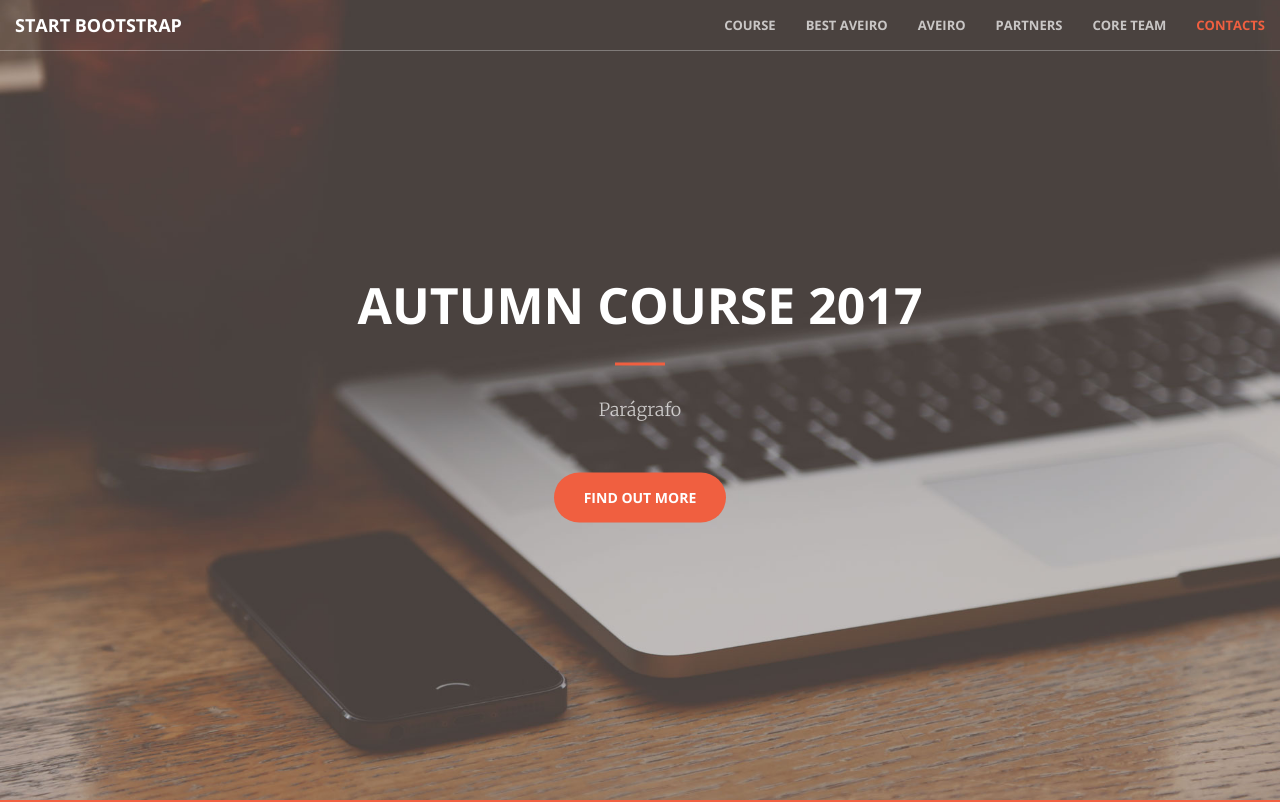
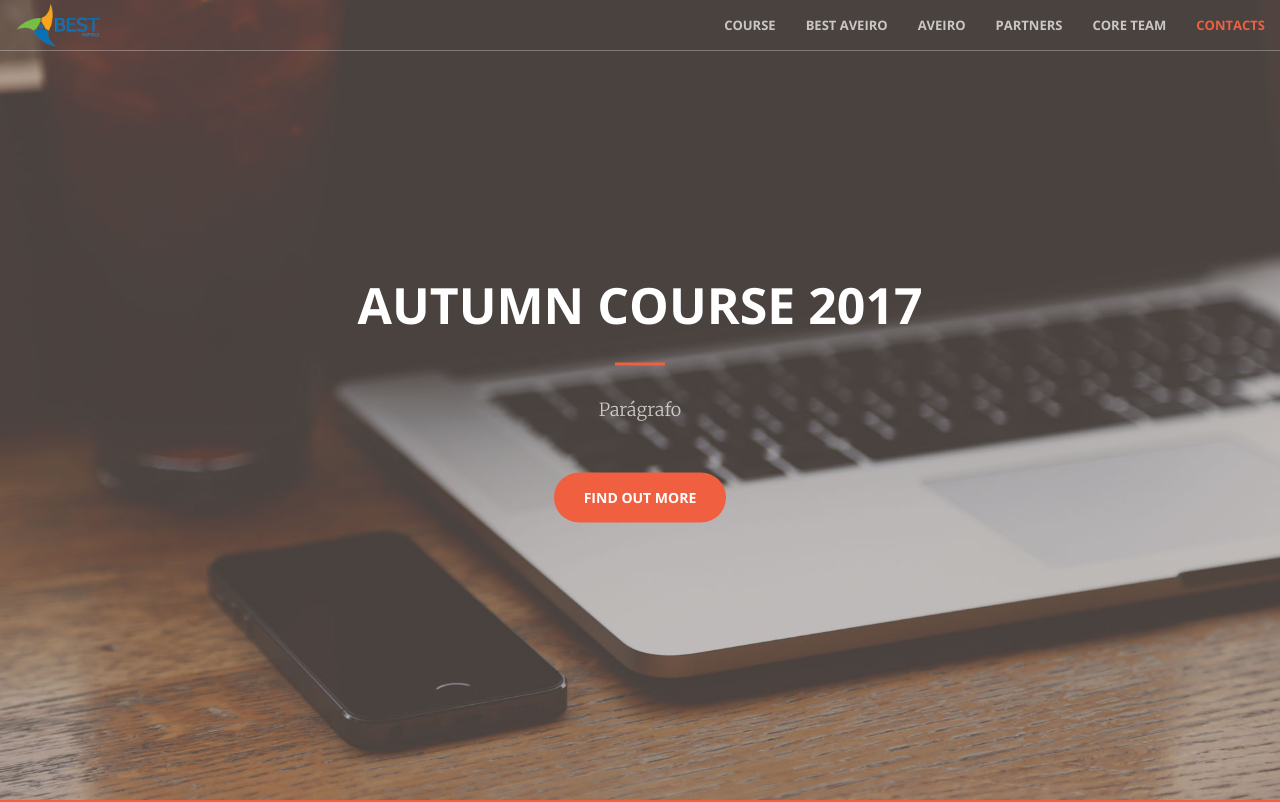
Before and after one commit to BESTAveiro/autumncourse_2017, a website: page index.html in a window 1280 px wide. Shown: the top 802 px of the page. Drawn offline with nearby package versions, Linux system fonts and the light colour scheme.

Commit message:
added brand icon (logo BEST)

```diff
--- a/index.html
+++ b/index.html
@@ -47,7 +47,9 @@
                 <button type="button" class="navbar-toggle collapsed" data-toggle="collapse" data-target="#bs-example-navbar-collapse-1">
                     <span class="sr-only">Toggle navigation</span> Menu <i class="fa fa-bars"></i>
                 </button>
-                <a class="navbar-brand page-scroll" href="#page-top">Start Bootstrap</a>
+                <a class="navbar-brand page-scroll" href="#page-top">
+                    <img src="img/logo_BEST.png" style="margin-top: -15px" height="50px">
+                </a>
             </div>
 
             <!-- Collect the nav links, forms, and other content for toggling -->
```
Also changed, not shown: img/logo_BEST.png (added).
